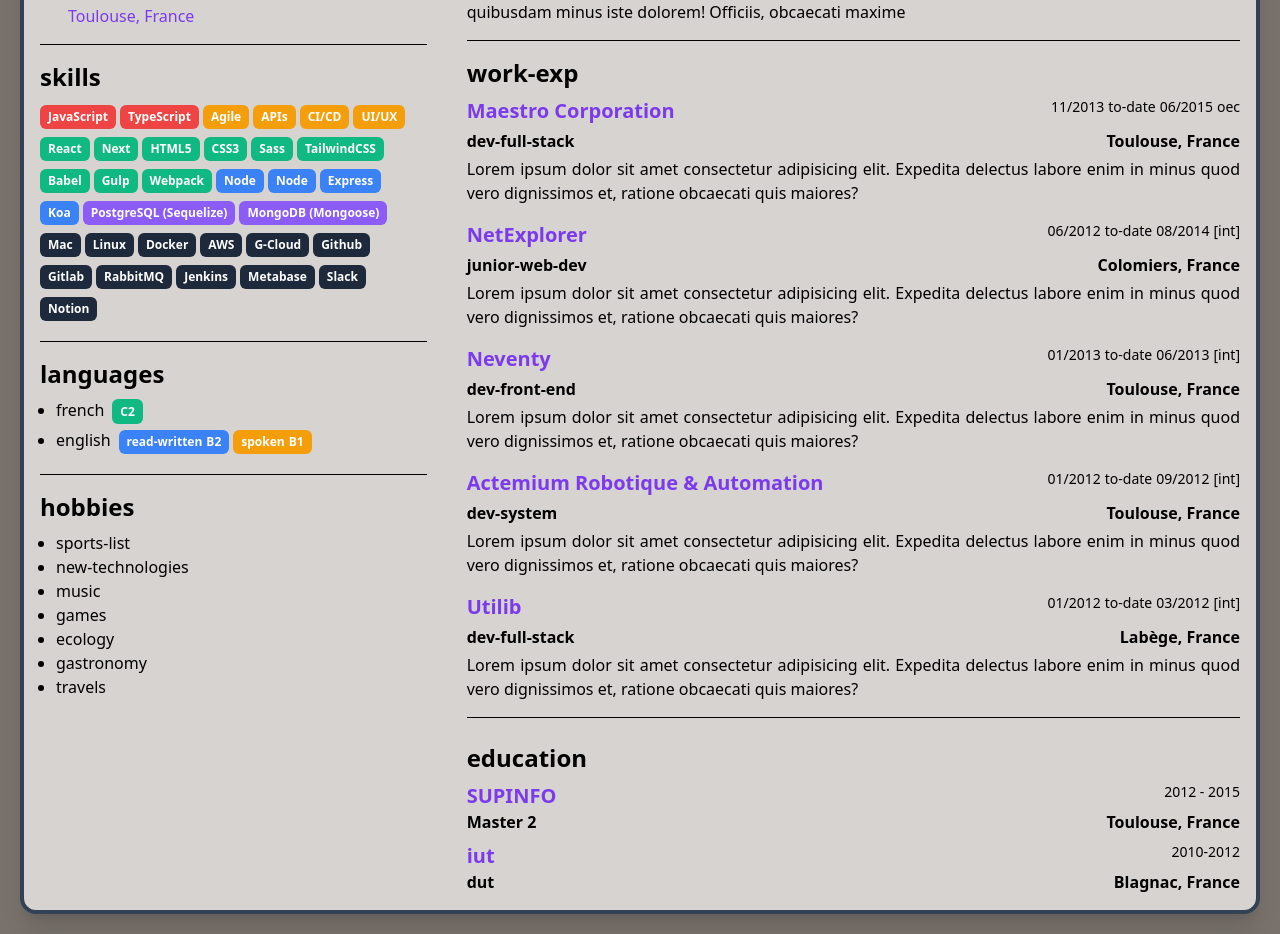
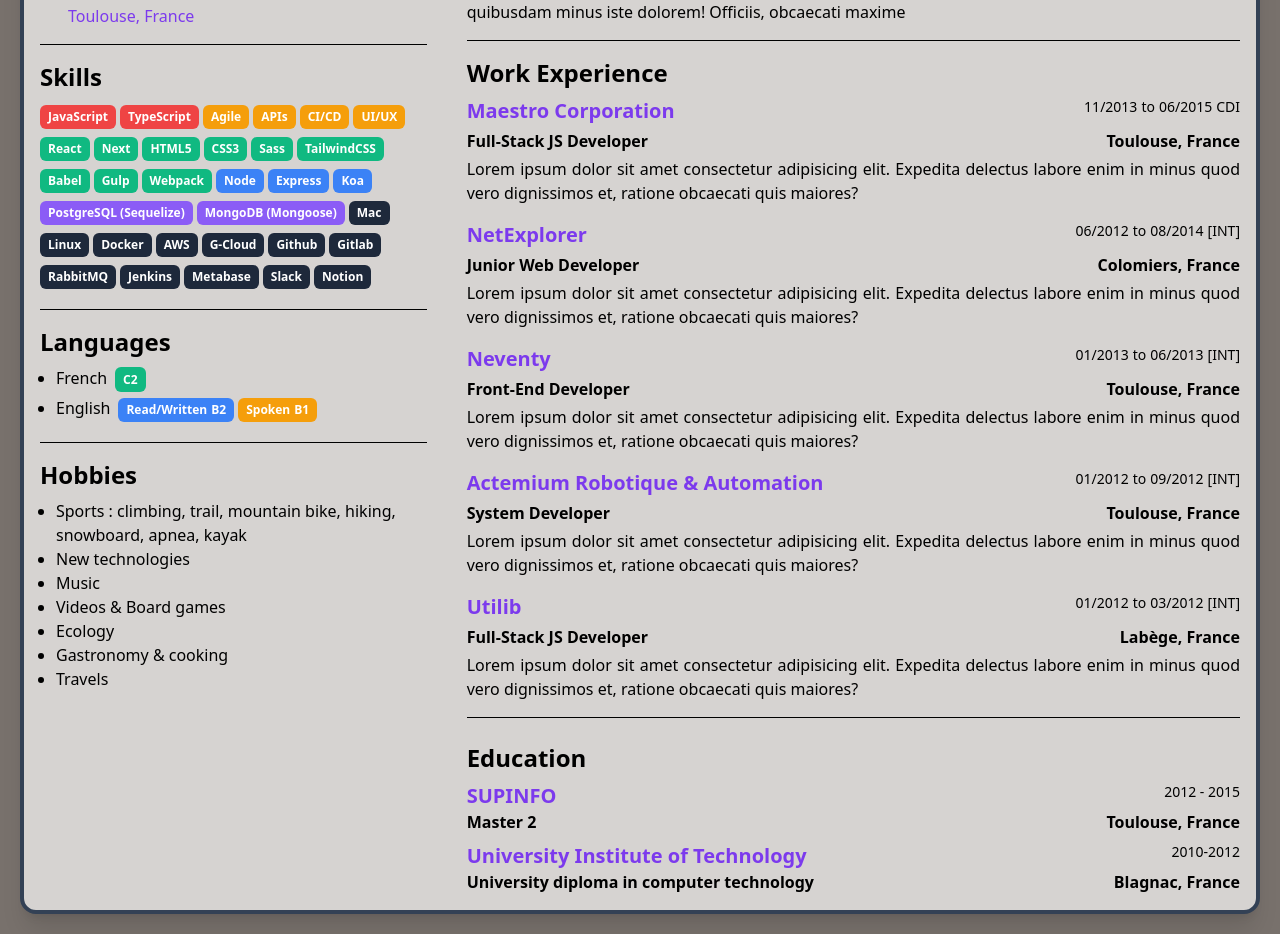
Before and after one commit to max--/cv, a Next.js app: page / in a window 1280 px wide. Shown: the part 348-1282 px from the top of the page. Built offline with nearby package versions, Linux system fonts and the light colour scheme; some icons are missing; what tailwindcss-debug-screens would draw is missing.

Commit message:
baseline

```diff
--- a/pages/_document.tsx
+++ b/pages/_document.tsx
@@ -1,12 +1,12 @@
+import clsx from "clsx"
 import { Html, Head, Main, NextScript } from "next/document"
+import { isDev } from "@/env"
 
 export default function Document() {
   return (
     <Html lang="en">
       <Head />
-      {/* <body className={clsx("h-screen", isDev() && "debug-screens")}> */}
-      {/* <body className="h-screen debug-screens"> */}
-      <body className="h-screen">
+      <body className={clsx("h-screen", "debug-screens")}>
         <Main />
         <NextScript />
       </body>
--- a/pages/index.tsx
+++ b/pages/index.tsx
@@ -1,8 +1,8 @@
-import { useCallback, useState } from "react"
+import { useCallback, useState } from 'react'
 import { FaLinkedin, FaSun } from 'react-icons/fa'
 import { FaLocationDot } from 'react-icons/fa6'
+import { GiSmartphone } from 'react-icons/gi'
 import { MdDarkMode } from 'react-icons/md'
-import { GiSmartphone } from 'react-icons/gi'
 import { SiMaildotru } from 'react-icons/si'
 
 import Separator from 'components/Separator'
@@ -38,7 +38,6 @@
   ],
   back: [
     'Node',
-    'Node',
     'Express',
     'Koa',
   ],
@@ -64,8 +63,7 @@
 
 export default function Home() {
   const [theme, setTheme] = useState('light')
-  // const { t, lang } = useTranslation('common')
-  const t = (str: string) => `${str}`
+  const [lang, setLang] = useState('en')
 
   const handleSetTheme = useCallback(
     () => {
@@ -80,8 +78,18 @@
     [theme]
   )
 
+  // const handleSetLang = useCallback(
+  //   () => setLang(lang === 'en' ? 'fr ' : 'en'),
+  //   [lang, setLang]
+  // )
+  // const t = (str: string) => str
+
   return (
     <main className="flex justify-center content-center bg-stone-500 dark:bg-slate-700">
+      {/* <button
+        className="w-fit absolute top-2 mr-20 px-4 font-semibold rounded-md border-2 border-black bg-stone-200 text-black dark:bg-slate-700 dark:text-white hover:scale-110 active:scale-100 duration-200"
+        onClick={handleSetLang}
+      >{lang === 'en' ? 'fr ' : 'en'}</button> */}
       <button
         className="w-fit absolute top-2 ml-20 px-4 py-1 rounded-md border-2 border-black bg-stone-200 text-black dark:bg-slate-700 dark:text-white hover:scale-110 active:scale-100 duration-200"
         onClick={handleSetTheme}
@@ -105,8 +113,8 @@
             </div>
             <div className="flex flex-col lg:items-end space-y-2">
               <h1 className="text-2xl sm:text-5xl md:text-6xl font-extrabold">Duhamel Maxime</h1>
-              <h2 className="text-2xl">{t('dev-full-stack')}</h2>
-              <h2 className="text-lg">{t('10-yrs-exp')}</h2>
+              <h2 className="text-2xl">Full-Stack JS Developer</h2>
+              <h2 className="text-lg">10 years of experience</h2>
             </div>
           </div>
         </header>
@@ -117,7 +125,7 @@
             <Separator classes="md:hidden"/>
 
             <section>
-              <h2 className="text-2xl font-bold">{t('contact')}</h2>
+              <h2 className="text-2xl font-bold">Contact</h2>
               <ul className="mt-2 space-y-2">
                 <li className="flex items-center space-x-2">
                   <GiSmartphone className="text-xl"/>
@@ -160,7 +168,7 @@
             <Separator />
 
             <section>
-              <h2 className="flex text-2xl font-bold">{t('skills')}</h2>
+              <h2 className="flex text-2xl font-bold">Skills</h2>
               <ul className="mt-2 flex flex-wrap">
                 {skills.base.map((label, index) => (
                   <Tag key={index} color="red" classes="mr-1">{label}</Tag>
@@ -186,23 +194,23 @@
             <Separator />
 
             <section>
-              <h2 className="text-2xl font-bold">{t('languages')}</h2>
+              <h2 className="text-2xl font-bold">Languages</h2>
               <ul className="flex flex-col space-y-1 ml-4 mt-2 list-disc">
                 <li className="-flex -items-center">
-                  <span className="mr-2">{t('french')}</span>
+                  <span className="mr-2">French</span>
                   <Tag color='green'>C2</Tag>
                 </li>
                 <li className="-flex -items-center">
-                  <span className="mr-2">{t('english')}</span>
+                  <span className="mr-2">English</span>
                   <Tag color="blue" classes="inline-block mr-1 space-x-1">
                     <>
-                      <span>{t('read-written')}</span>
+                      <span>Read/Written</span>
                       <span>B2</span>
                     </>
                   </Tag>
                   <Tag color="yellow" classes="inline-block mr-1 space-x-1">
                     <>
-                      <span>{t('spoken')}</span>
+                      <span>Spoken</span>
                       <span>B1</span>
                     </>
                   </Tag>
@@ -213,15 +221,15 @@
             <Separator />
 
             <section>
-              <h2 className="text-2xl font-bold">{t('hobbies')}</h2>
+              <h2 className="text-2xl font-bold">Hobbies</h2>
               <ul className="ml-4 mt-2 list-disc">
-                <li>{t('sports-list')}</li>
-                <li>{t('new-technologies')}</li>
-                <li>{t('music')}</li>
-                <li>{t('games')}</li>
-                <li>{t('ecology')}</li>
-                <li>{t('gastronomy')}</li>
-                <li>{t('travels')}</li>
+                <li>Sports : climbing, trail, mountain bike, hiking, snowboard, apnea, kayak</li>
+                <li>New technologies</li>
+                <li>Music</li>
+                <li>Videos & Board games</li>
+                <li>Ecology</li>
+                <li>Gastronomy & cooking</li>
+                <li>Travels</li>
               </ul>
             </section>
           </div>
@@ -229,7 +237,7 @@
           <div className="md:mt-10 md:w-4/6">
             <section>
               <Separator classes="md:hidden"/>
-              <h2 className="text-2xl pb-1 font-bold">{t('summary')}</h2>
+              <h2 className="text-2xl pb-1 font-bold">Summary</h2>
               <p className="text-md">
                 Lorem ipsum dolor sit amet consectetur adipisicing elit.
                 Expedita delectus labore enim in minus quod vero dignissimos
@@ -245,7 +253,7 @@
             <Separator />
 
             <section>
-              <h2 className="text-2xl mt-4 font-bold">{t('work-exp')}</h2>
+              <h2 className="text-2xl mt-4 font-bold">Work Experience</h2>
               <ul className="mt-2">
                 <li className="pt-2-">
                   <span className="flex justify-between space-x-6 text-sm">
@@ -258,13 +266,13 @@
                     </a>
                     <span className="space-x-1">
                       <span>11/2013</span>
-                      <span>{t('to-date')}</span>
+                      <span>to</span>
                       <span>06/2015</span>
-                      <span>{t('oec')}</span>
+                      <span>CDI</span>
                     </span>
                   </span>
                   <span className="flex justify-between mt-1 space-x-6 text-md font-semibold">
-                    <span>{t('dev-full-stack')}</span>
+                    <span>Full-Stack JS Developer</span>
                     <span>Toulouse, France</span>
                   </span>
                   <p className="mt-1 text-justify text-md">
@@ -285,13 +293,13 @@
                     </a>
                     <span className="space-x-1">
                       <span>06/2012</span>
-                      <span>{t('to-date')}</span>
+                      <span>to</span>
                       <span>08/2014</span>
-                      <span>[{t('int')}]</span>
+                      <span>[INT]</span>
                     </span>
                   </span>
                   <span className="flex justify-between mt-1 space-x-6 text-md font-semibold">
-                    <span>{t('junior-web-dev')}</span>
+                    <span>Junior Web Developer</span>
                     <span>Colomiers, France</span>
                   </span>
                   <p className="mt-1 text-justify text-xs-">
@@ -312,13 +320,13 @@
                     </a>
                     <span className="space-x-1">
                       <span>01/2013</span>
-                      <span>{t('to-date')}</span>
+                      <span>to</span>
                       <span>06/2013</span>
-                      <span>[{t('int')}]</span>
+                      <span>[INT]</span>
                     </span>
                   </span>
                   <span className="flex justify-between mt-1 space-x-6 text-md font-semibold">
-                    <span>{t('dev-front-end')}</span>
+                    <span>Front-End Developer</span>
                     <span>Toulouse, France</span>
                   </span>
                   <p className="mt-1 text-justify text-xs-">
@@ -339,13 +347,13 @@
                     </a>
                     <span className="space-x-1">
                       <span>01/2012</span>
-                      <span>{t('to-date')}</span>
+                      <span>to</span>
                       <span>09/2012</span>
-                      <span>[{t('int')}]</span>
+                      <span>[INT]</span>
                     </span>
                   </p>
                   <p className="flex justify-between mt-1 space-x-6 text-md font-semibold">
-                    <span>{t('dev-system')}</span>
+                    <span>System Developer</span>
                     <span>Toulouse, France</span>
                   </p>
                   <p className="mt-1 text-justify text-xs-">
@@ -366,13 +374,13 @@
                     </a>
                     <span className="space-x-1">
                       <span>01/2012</span>
-                      <span>{t('to-date')}</span>
+                      <span>to</span>
                       <span>03/2012</span>
-                      <span>[{t('int')}]</span>
+                      <span>[INT]</span>
                     </span>
                   </span>
                   <span className="flex justify-between mt-1 text-md font-semibold">
-                    <span>{t('dev-full-stack')}</span>
+                    <span>Full-Stack JS Developer</span>
                     <span>Labège, France</span>
                   </span>
                   <p className="mt-1 text-justify text-xs-">
@@ -388,7 +396,7 @@
             <Separator />
 
             <section>
-              <h2 className="text-2xl mt-6 font-bold">{t('education')}</h2>
+              <h2 className="text-2xl mt-6 font-bold">Education</h2>
               <ul className="mt-2">
                 <li className="">
                   <p className="flex justify-between space-x-6 text-sm">
@@ -413,12 +421,12 @@
                       target="_blank"
                       className="text-purple-600 hover:underline dark:text-purple-300"
                     >
-                      <strong className="text-xl">{t('iut')}</strong>
+                      <strong className="text-xl">University Institute of Technology</strong>
                     </a>
                     <span>2010-2012</span>
                   </p>
                   <p className="flex justify-between font-semibold">
-                    <span className="text-md">{t('dut')}</span>
+                    <span className="text-md">University diploma in computer technology</span>
                     <span>Blagnac, France</span>
                   </p>
                 </li>
```
Also changed, not shown: helpers/lang.ts (added, +66 -0 lines).
